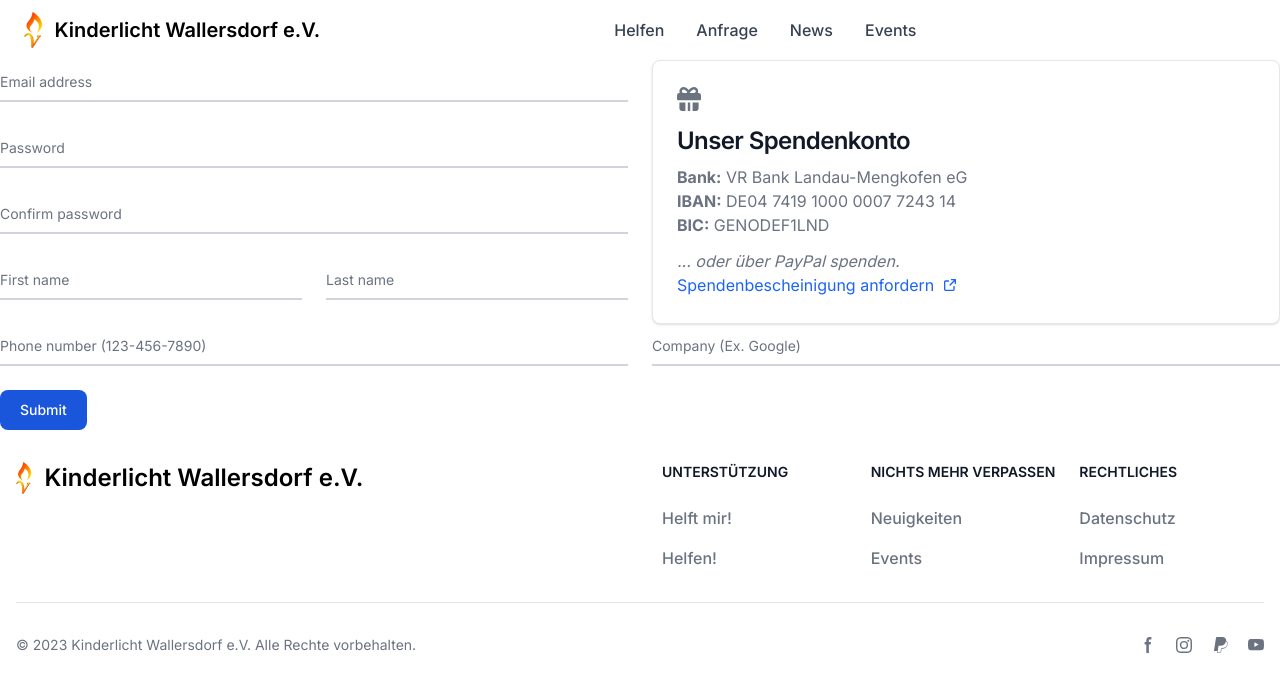
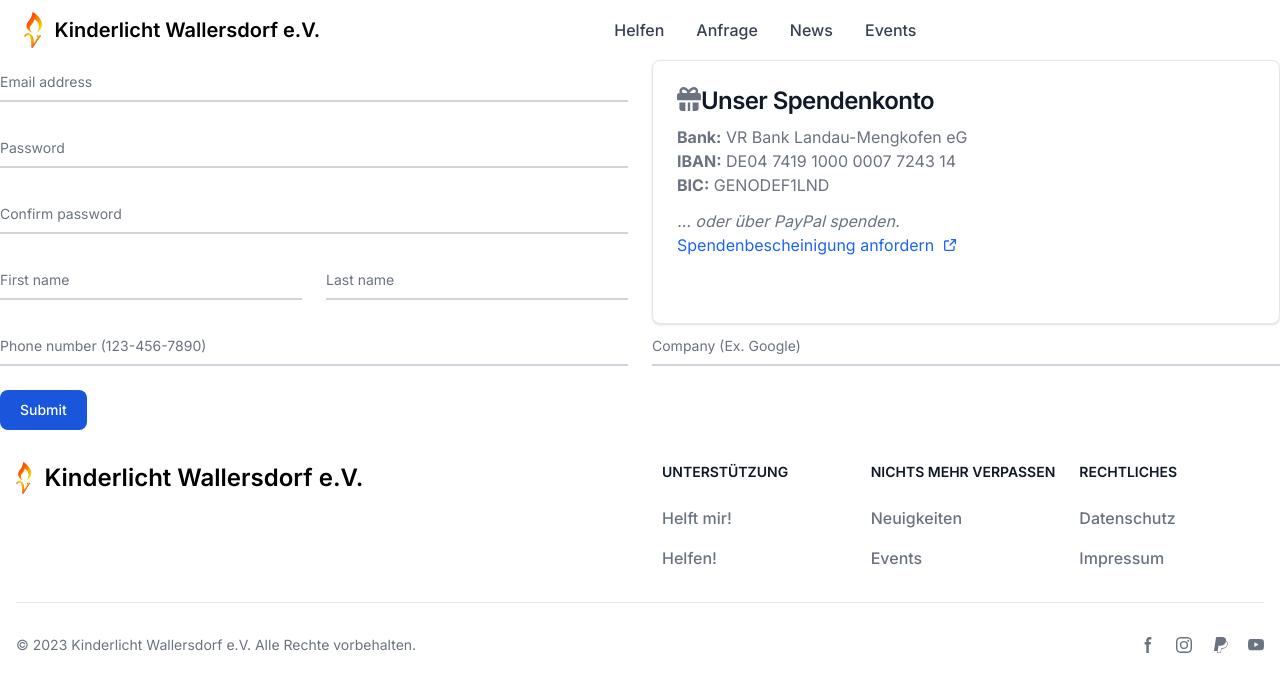
Before and after one commit to Kinderlicht/kinderlicht.github.io, a Next.js app: page /helfen in a window 1280 px wide. Shown: the top 692 px of the page. Built offline with nearby package versions, Linux system fonts and the light colour scheme.

Commit message:
Escape quot and fix typos

```diff
--- a/app/anfrage/page.tsx
+++ b/app/anfrage/page.tsx
@@ -6,7 +6,7 @@ export default function Home() {
         <div className="max-w-sm rounded overflow-hidden shadow-lg">
         </div>
         <p className="mb-8 lg:mb-16 font-light text-center text-gray-500 dark:text-gray-400 sm:text-xl">
-          Hier kannst du unverbindlich einen Hilferuf stellen. Dabei ist es egal, ob du für Bekannte oder für dich selbst einen Anfrage stellst. Wir setzen uns dann mit dir in Verbindung.</p>
+          Hier kannst du unverbindlich einen Hilferuf stellen. Dabei ist es egal, ob du für Bekannte oder für dich selbst eine Anfrage stellst. Wir setzen uns dann mit dir in Verbindung.</p>
         <form action="#" className="space-y-8">
           <div>
             <label htmlFor="email" className="block mb-2 text-sm font-medium text-gray-900 dark:text-gray-300">Deine E-Mail Adresse</label>
--- a/app/helfen/page.tsx
+++ b/app/helfen/page.tsx
@@ -27,10 +27,10 @@ export default function Home() {
           </div>
         </div>
         <div className="w-full p-6 bg-white border border-gray-200 rounded-lg shadow dark:bg-gray-800 dark:border-gray-700">
-          <svg className="w-6 h-7 text-gray-500 dark:text-gray-400 mb-3" aria-hidden="true" xmlns="http://www.w3.org/2000/svg" fill="currentColor" viewBox="0 0 20 20">
+          <svg className="inline-block w-6 h-7 text-gray-500 dark:text-gray-400 mb-3" aria-hidden="true" xmlns="http://www.w3.org/2000/svg" fill="currentColor" viewBox="0 0 20 20">
             <path d="M18 5h-.7c.229-.467.349-.98.351-1.5a3.5 3.5 0 0 0-3.5-3.5c-1.717 0-3.215 1.2-4.331 2.481C8.4.842 6.949 0 5.5 0A3.5 3.5 0 0 0 2 3.5c.003.52.123 1.033.351 1.5H2a2 2 0 0 0-2 2v3a1 1 0 0 0 1 1h18a1 1 0 0 0 1-1V7a2 2 0 0 0-2-2ZM8.058 5H5.5a1.5 1.5 0 0 1 0-3c.9 0 2 .754 3.092 2.122-.219.337-.392.635-.534.878Zm6.1 0h-3.742c.933-1.368 2.371-3 3.739-3a1.5 1.5 0 0 1 0 3h.003ZM11 13H9v7h2v-7Zm-4 0H2v5a2 2 0 0 0 2 2h3v-7Zm6 0v7h3a2 2 0 0 0 2-2v-5h-5Z" />
           </svg>
-          <h5 className="mb-2 text-2xl font-semibold tracking-tight text-gray-900 dark:text-white">Unser Spendenkonto</h5>
+          <h5 className="inline-block mb-2 text-2xl font-semibold tracking-tight text-gray-900 dark:text-white">Unser Spendenkonto</h5>
 
           <p className="mb-3 font-normal text-gray-500 dark:text-gray-400">
             <strong>Bank:</strong> VR Bank Landau-Mengkofen eG<br></br>
--- a/app/rechtliches/page.tsx
+++ b/app/rechtliches/page.tsx
@@ -13,7 +13,7 @@ export default function Home() {
       </p><h3 className="mb-4 text-2xl tracking-tight font-extrabold text-gray-900 dark:text-white">Anonyme Datenerhebung</h3><p className="mb-8  text-justify lg:mb-16 text-gray-500 dark:text-gray-400 sm:text-l">
         Sie können die Webseiten der verantwortlichen Stelle grundsätzlich besuchen, ohne uns mitzuteilen, wer Sie sind. Wir erfahren nur den Namen Ihres Internet Service Providers, die Webseite, von der aus Sie uns besuchen, und die Webseiten, die Sie bei uns besuchen. Diese Informationen werden zu statistischen Zwecken ausgewertet. Sie bleiben als einzelner Nutzer hierbei anonym.
       </p><h3 className="mb-4 text-2xl tracking-tight font-extrabold text-gray-900 dark:text-white">Erhebung und Verarbeitung personenbezogener Daten</h3><p className="mb-8  text-justify lg:mb-16 text-gray-500 dark:text-gray-400 sm:text-l">
-        Personenbezogene Daten werden nur erhoben, wenn Sie uns diese von sich aus, zum Beispiel zum Zwecke der Durchführung eines Vertragsverhältnisses zwischen dem Kinderlicht Wallersdorf e. V., als verantwortlicher Stelle, und dem Besucher, als Betroffenem, mitteilen. Die verantwortliche Stelle hält sich dabei an die Vorgaben der Art. 5 und 6 EU-DSGVO. Im Rahmen der personalisierten Dienste der verantwortlichen Stelle werden Ihre Registrierungsdaten unter der Voraussetzung Ihrer Einwilligung zum Zwecke der Zusendung unseres Newsletters bzw. zur bedarfsgerechten Gestaltung der angebotenen elektronischen Dienste verarbeitet. Sie haben jederzeit die Möglichkeit, der Speicherung ihrer personenbezogenen Daten zu widersprechen. Bitte senden Sie dazu eine E-Mail an <a className="mailto-link" href="mailto:Enrico.koch@kinderlicht-wallersdorf.de" target="_blank" rel="noopener noreferrer">enrico.koch@kinderlicht-wallersdorf.de</a> mit dem Betreff "Datenbestände austragen".
+        Personenbezogene Daten werden nur erhoben, wenn Sie uns diese von sich aus, zum Beispiel zum Zwecke der Durchführung eines Vertragsverhältnisses zwischen dem Kinderlicht Wallersdorf e. V., als verantwortlicher Stelle, und dem Besucher, als Betroffenem, mitteilen. Die verantwortliche Stelle hält sich dabei an die Vorgaben der Art. 5 und 6 EU-DSGVO. Im Rahmen der personalisierten Dienste der verantwortlichen Stelle werden Ihre Registrierungsdaten unter der Voraussetzung Ihrer Einwilligung zum Zwecke der Zusendung unseres Newsletters bzw. zur bedarfsgerechten Gestaltung der angebotenen elektronischen Dienste verarbeitet. Sie haben jederzeit die Möglichkeit, der Speicherung ihrer personenbezogenen Daten zu widersprechen. Bitte senden Sie dazu eine E-Mail an <a className="mailto-link" href="mailto:Enrico.koch@kinderlicht-wallersdorf.de" target="_blank" rel="noopener noreferrer">enrico.koch@kinderlicht-wallersdorf.de</a> mit dem Betreff &quot;Datenbestände austragen&quot;.
 
         Die Verarbeitung und Nutzung Ihrer personenbezogenen Daten erfolgt nach den Vorgaben des BDSG bzw., ab 25.05.2018, der EU-DSGVO.
       </p><h3 className="mb-4 text-2xl tracking-tight font-extrabold text-gray-900 dark:text-white">Export und Verarbeitung der Daten in Staaten außerhalb des Europäischen Wirtschaftsraumes</h3><p className="mb-8  text-justify lg:mb-16 text-gray-500 dark:text-gray-400 sm:text-l">
```
